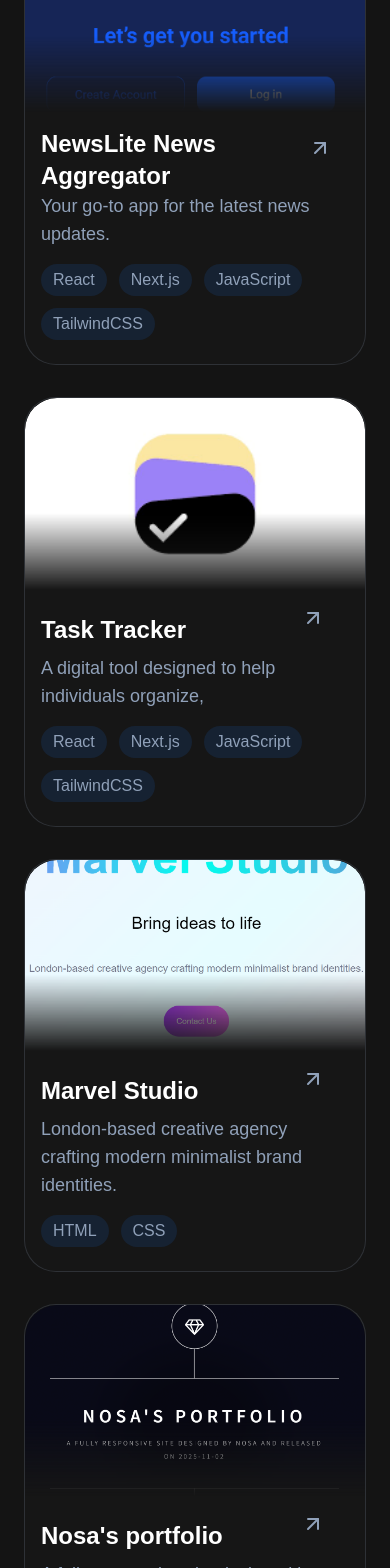
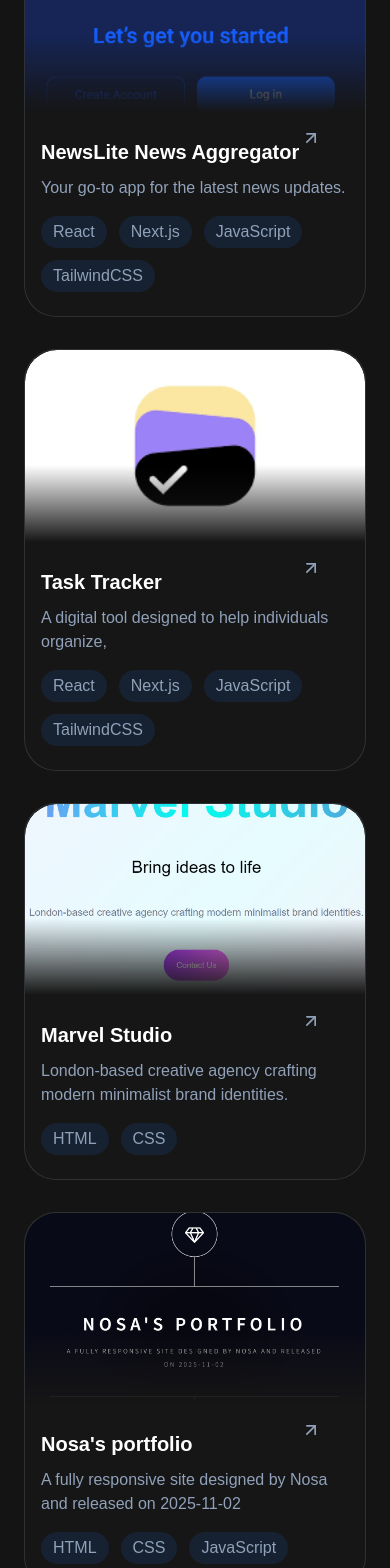
Before and after one commit to egharevbanosa58-debug/my-code-stack, a Next.js app in the folder my-stack/: page / in a window 390 px wide. Shown: the part 4200-5768 px from the top of the page. Built offline with nearby package versions, Linux system fonts and the light colour scheme.

Commit message:
Modified the project card text sizes

```diff
--- a/my-stack/app/page.js
+++ b/my-stack/app/page.js
@@ -336,11 +336,11 @@
                 </div>
 
                 <div className="px-4">
-                  <h2 className="flex items-center justify-between font-semibold text-2xl">NewsLite News Aggregator <span className="dark:text-slate-400 text-slate-600 w-12 h-12"><a href="https://newslitenews.vercel.app" target="_blank"><FiArrowUpRight className="active:text-cyan-500"/></a></span></h2>
-                  <p className="dark:text-slate-400 text-slate-600 text-lg">Your go-to app for the latest news updates.</p>
+                  <h2 className="flex items-center justify-between font-semibold text-xl md:text-2xl">NewsLite News Aggregator <span className="dark:text-slate-400 text-slate-600 w-12 h-12"><a href="https://newslitenews.vercel.app" target="_blank"><FiArrowUpRight className="active:text-cyan-500"/></a></span></h2>
+                  <p className="dark:text-slate-400 text-slate-600 text-base md:text-lg">Your go-to app for the latest news updates.</p>
                 </div>
 
-                <div className="px-4 flex gap-3 flex-wrap">
+                <div className="px-4 flex gap-3 flex-wrap text-base">
                   <span className="py-1 px-3 dark:bg-[#162232] bg-[#ebecf0e1] dark:text-slate-400 text-slate-600 rounded-full">React</span>
                   <span className="py-1 px-3 dark:bg-[#162232] bg-[#ebecf0e1] dark:text-slate-400 text-slate-600 rounded-full">Next.js</span>
                   <span className="py-1 px-3 dark:bg-[#162232] bg-[#ebecf0e1] dark:text-slate-400 text-slate-600 rounded-full">JavaScript</span>
@@ -355,11 +355,11 @@
                 </div>
 
                 <div className="px-4">
-                  <h2 className="flex items-center justify-between font-semibold text-2xl">Task Tracker<span className="dark:text-slate-400 text-slate-600 w-12 h-12"><a href="https://task-tracker-app-green.vercel.app" target="_blank"><FiArrowUpRight className="active:text-cyan-500"/></a></span></h2>
-                  <p className="dark:text-slate-400 text-slate-600 text-lg flex-wrap">A digital tool designed to help individuals organize, </p>
+                  <h2 className="flex items-center justify-between font-semibold text-xl md:text-2xl">Task Tracker<span className="dark:text-slate-400 text-slate-600 w-12 h-12"><a href="https://task-tracker-app-green.vercel.app" target="_blank"><FiArrowUpRight className="active:text-cyan-500"/></a></span></h2>
+                  <p className="dark:text-slate-400 text-slate-600 text-base md:text-lg flex-wrap">A digital tool designed to help individuals organize, </p>
                 </div>
 
-                <div className="px-4 flex gap-3 flex-wrap">
+                <div className="px-4 flex gap-3 flex-wrap text-base">
                   <span className="py-1 px-3 dark:bg-[#162232] bg-[#ebecf0e1] dark:text-slate-400 text-slate-600 rounded-full">React</span>
                   <span className="py-1 px-3 dark:bg-[#162232] bg-[#ebecf0e1] dark:text-slate-400 text-slate-600 rounded-full">Next.js</span>
                   <span className="py-1 px-3 dark:bg-[#162232] bg-[#ebecf0e1] dark:text-slate-400 text-slate-600 rounded-full">JavaScript</span>
@@ -374,11 +374,11 @@
                 </div>
 
                 <div className="px-4">
-                  <h2 className="flex items-center justify-between font-semibold text-2xl">Marvel Studio<span className="dark:text-slate-400 text-slate-600 w-12 h-12"><a href="https://marvel-orpin.vercel.app" target="_blank"><FiArrowUpRight className="active:text-cyan-500"/></a></span></h2>
-                  <p className="dark:text-slate-400 text-slate-600 text-lg flex-wrap">London-based creative agency crafting modern minimalist brand identities.</p>
+                  <h2 className="flex items-center justify-between font-semibold text-xl md:text-2xl">Marvel Studio<span className="dark:text-slate-400 text-slate-600 w-12 h-12"><a href="https://marvel-orpin.vercel.app" target="_blank"><FiArrowUpRight className="active:text-cyan-500"/></a></span></h2>
+                  <p className="dark:text-slate-400 text-slate-600 text-base md:text-lg flex-wrap">London-based creative agency crafting modern minimalist brand identities.</p>
                 </div>
 
-                <div className="px-4 flex gap-3 flex-wrap">
+                <div className="px-4 flex gap-3 flex-wrap text-base">
                   <span className="py-1 px-3 dark:bg-[#162232] bg-[#ebecf0e1] dark:text-slate-400 text-slate-600 rounded-full">HTML</span>
                   <span className="py-1 px-3 dark:bg-[#162232] bg-[#ebecf0e1] dark:text-slate-400 text-slate-600 rounded-full">CSS</span>
                 </div>
@@ -391,12 +391,12 @@
                 </div>
 
                 <div className="px-4">
-                  <h2 className="flex items-center justify-between font-semibold text-2xl">Nosa's portfolio<span className="dark:text-slate-400 text-slate-600 w-12 h-12"><a href="https://my-portfolio-phi-orcin-13.vercel.app" target="_blank"><FiArrowUpRight className="active:text-cyan-500"/></a></span></h2>
-                  <p className="dark:text-slate-400 text-slate-600 text-lg flex-wrap">A fully responsive site designed by Nosa and released
+                  <h2 className="flex items-center justify-between font-semibold text-xl md:text-2xl">Nosa's portfolio<span className="dark:text-slate-400 text-slate-600 w-12 h-12"><a href="https://my-portfolio-phi-orcin-13.vercel.app" target="_blank"><FiArrowUpRight className="active:text-cyan-500"/></a></span></h2>
+                  <p className="dark:text-slate-400 text-slate-600 text-base md:text-lg flex-wrap">A fully responsive site designed by Nosa and released
 on 2025-11-02</p>
                 </div>
 
-                <div className="px-4 flex gap-3 flex-wrap">
+                <div className="px-4 flex gap-3 flex-wrap text-base">
                   <span className="py-1 px-3 dark:bg-[#162232] bg-[#ebecf0e1] dark:text-slate-400 text-slate-600 rounded-full">HTML</span>
                   <span className="py-1 px-3 dark:bg-[#162232] bg-[#ebecf0e1] dark:text-slate-400 text-slate-600 rounded-full">CSS</span>
                   <span className="py-1 px-3 dark:bg-[#162232] bg-[#ebecf0e1] dark:text-slate-400 text-slate-600 rounded-full">JavaScript</span>
```
